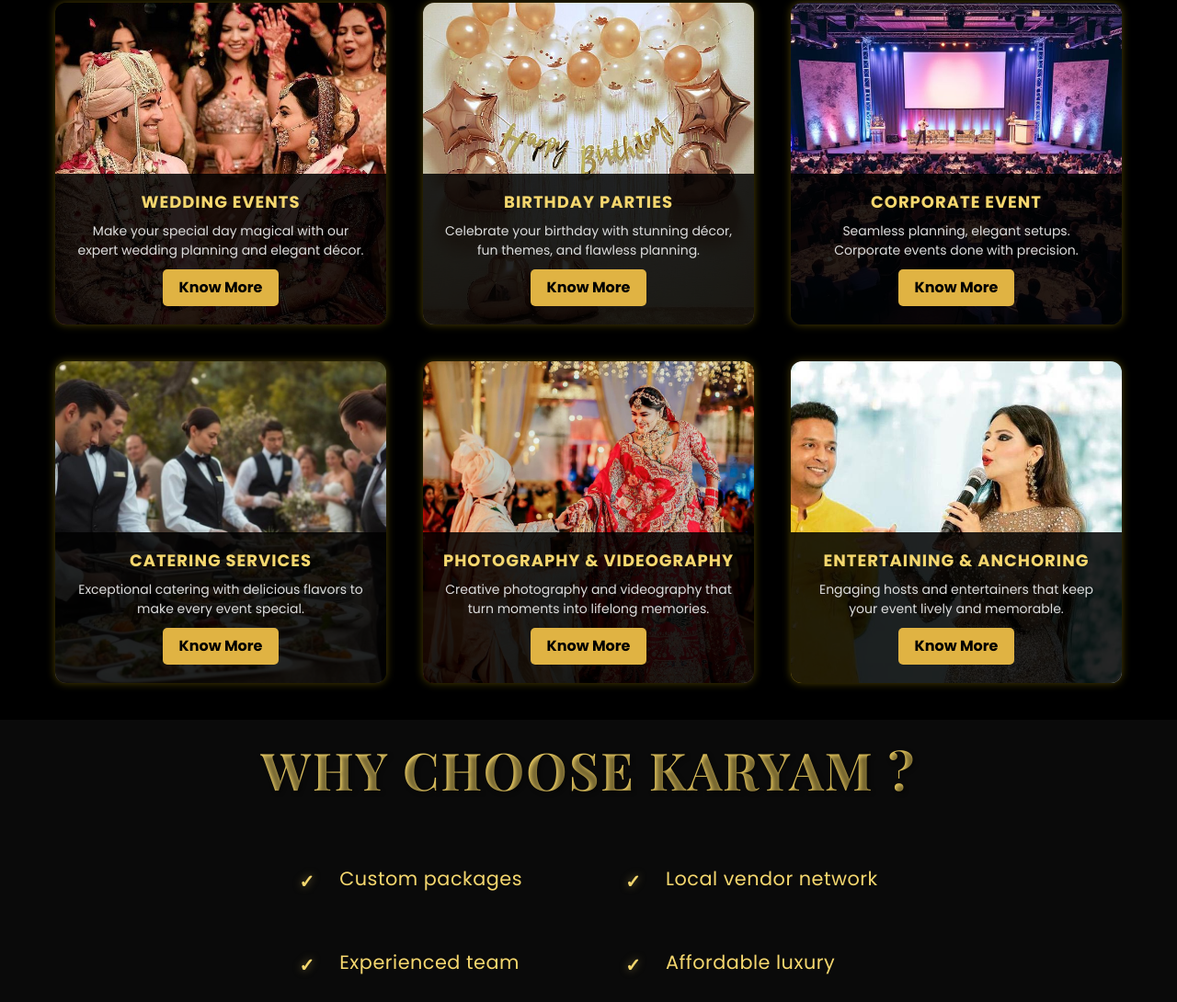
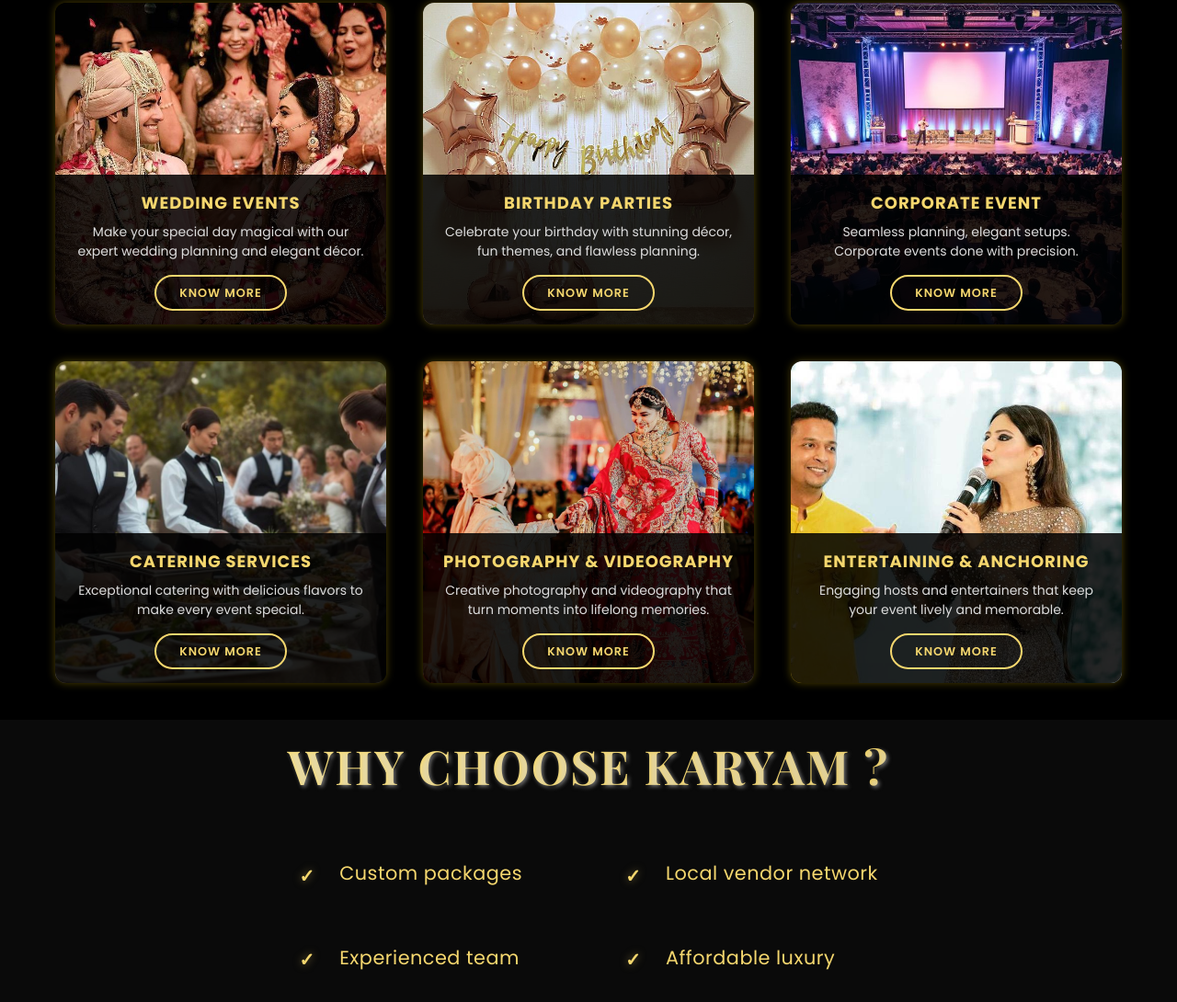
Before and after one commit to ShivaniFullStactDeveloper/Event_Management_Website-, a plain HTML site: page pages/html/service-page.html in a window 1280 px wide. Shown: the part 661-1751 px from the top of the page at 92% size. Drawn offline with nearby package versions, Linux system fonts and the light colour scheme.

Commit message:
Add files via upload

```diff
--- a/pages/css/main.css
+++ b/pages/css/main.css
@@ -135,7 +135,6 @@
 .dropdown-menu a:hover {
     background: rgba(245, 215, 110, 0.15);
     color: #f5d76e;
-
     transform: translateX(5px);
 }
 
@@ -269,7 +268,7 @@
     margin-bottom: 20px;
     font-weight: 500;
     letter-spacing: 1px;
-    animation: fadeInUp 1s ease-out 1s both;
+    animation: fadeInUp 1s ease-out 0.7s both;
 }
 
 .carousel-overlay-content p {
@@ -277,7 +276,7 @@
     font-size: 1.1rem;
     line-height: 1.6;
     margin-bottom: 30px;
-    animation: fadeInUp 1s ease-out 1.5s both;
+    animation: fadeInUp 1s ease-out 1s both;
 }
 
 .button-group {
@@ -301,7 +300,7 @@
     letter-spacing: 1px;
     position: relative;
     overflow: hidden;
-    animation: fadeInUp 1s ease-out 2s both;
+    animation: fadeInUp 1s ease-out 1.5s both;
 }
 
 .common-btn::before {
@@ -325,14 +324,14 @@
     transform: translateY(-2px);
     box-shadow: 0 10px 25px rgba(245, 215, 110, 0.3);
 }
-
+/*
 .common-btn-venue {
     background: linear-gradient(45deg, #f5d76e, #e6c659);
     box-shadow: #f5d76e 0px 0px 10px;
     color: #0a0a0a;
     animation-delay: 2.2s;
     padding: 12px 20px;
-}
+} */
 
 .common-btn-venue::before {
     background: rgba(0, 0, 0, 0.5);
--- a/pages/css/service-page.css
+++ b/pages/css/service-page.css
@@ -107,24 +107,42 @@
         }
 
 
+        /* Know button */
 .service-card button {
-  background-color: #e0b343;
-  color: #000;
-  border: none;
-  padding: 8px 18px;
-  margin-bottom: 20 px;
-  border-radius: 5px;
-  cursor: pointer;
-  font-weight: bold;
-
+ padding: 8px 25px;
+    background: transparent;
+    border: 2px solid #f5d76e;
+    color: #f5d76e;
+    font-weight: 600;
+    font-size: 0.8rem;
+    border-radius: 50px;
+    cursor: pointer;
+    transition: all 0.4s ease;
+    text-transform: uppercase;
+    letter-spacing: 1px;
+    position: relative;
+    overflow: hidden;
+    top: 5px;
+    animation: fadeInUp 1s ease-out 1.5s both;
+}
+.service-card button::before {
+    content: '';
+    position: absolute;
+    top: 0;
+    left: -100%;
+    width: 100%;
+    height: 100%;
+    background: linear-gradient(45deg, #f5d76e, #e6c659);
+    transition: all 0.4s ease;
+    z-index: -1;
+}
+.service-card button:hover {
+    color: #0a0a0a;
+    font-weight: bold;
+    background-color: #e6c659;
+    box-shadow: 0 10px 25px rgba(245, 215, 110, 0.3);
 }
 
-.service-card button:hover {
-  box-shadow:
-    0 8px 15px rgba(245, 215, 110, 0.5),
-    inset 0 1px 0 rgba(255, 255, 255, 0.3);
-  background: linear-gradient(135deg, #e6c659 0%, #f5d76e 50%, #e6c659 100%);
-}
 
 /* ============================== */
 /* Decorative mandala background */
@@ -156,13 +174,13 @@
 
 .main-title {
   font-family: 'Playfair Display', serif;
-  font-size: 3.5rem;
+  font-size: 3.2rem;
   font-weight: 700;
   text-align: center;
   margin-bottom: 70px;
   letter-spacing: 2px;
-  text-shadow: 2px 2px 4px rgba(0, 0, 0, 0.5);
-  background: linear-gradient(135deg, #f5d76e 0%, #e6c659 100%);
+  text-shadow: 2px 2px 4px rgba(212, 212, 212, 0.5);
+  background: linear-gradient(135deg, #ffe681 0%, #e6c659 100%);
   -webkit-background-clip: text;
   -webkit-text-fill-color: transparent;
   background-clip: text;
@@ -432,6 +450,7 @@
             justify-content: center;
             align-items: center;
             gap: 40px;
+            padding: 20px;
         }
 
         .wedding-card {
@@ -440,7 +459,7 @@
             border-radius: 12px;
             overflow: hidden;
             transition: all 0.3s ease;
-            width: 100%;
+            width: 400px;
             max-width: 400px;
             height: 180px;
             border-right: #d4b547 5px solid;
--- a/pages/html/service-page.html
+++ b/pages/html/service-page.html
@@ -347,7 +347,7 @@
                         alt="Mehendi">
                     <div class="wedding-info">
                         <h3>Branding & Design</h3>
-                        <p>Customized materials & decor.</p>
+                        <p>Customized materials and decor.</p>
                     </div>
                 </div>
 
@@ -396,7 +396,7 @@
     </div>
     <!-- ******************************************************* -->
     <!-- ============ Catering Services=================== -->
-    <div id="catering" hidden>
+         <div id="catering" hidden>
         <div class="wedding-container">
             <h1>Catering Services</h1>
             <p class="subtitle">Enjoy a culinary experience enhanced by our professional services and attention to
@@ -419,7 +419,7 @@
                         alt="Sangeet">
                     <div class="wedding-info">
                         <h3>Buffet & Plated Meals</h3>
-                        <p>Variety of serving styles.</p>
+                        <p>Variety of serving styles and others.</p>
                     </div>
                 </div>
 
@@ -482,7 +482,7 @@
     </div>
     <!-- ******************************************************* -->
     <!-- ============ Photography & Videography =================== -->
-    <div id="photography" hidden>
+  <div id="photography" hidden>
         <div class="wedding-container">
             <h1>Photography & Videography</h1>
             <p class="subtitle">We offer stunning and timeless visuals that tell the story of your event with
@@ -495,7 +495,7 @@
                         src="./know-more/photography/consulting.jpg" alt="Haldi">
                     <div class="wedding-info">
                         <h3>Consultation & Planning</h3>
-                        <!-- <p></p> -->
+
                     </div>
                 </div>
 
@@ -505,7 +505,56 @@
                         alt="Sangeet">
                     <div class="wedding-info">
                         <h3>High-Quality Imagery</h3>
-                        <!-- <p></p> -->
+
+                    </div>
+                </div>
+
+                <div class="wedding-card">
+                    <img class="wedding-img"
+                        src="./know-more/photography/artistic&candid.jpg"
+                        alt="Mehendi">
+                    <div class="wedding-info">
+                        <h3>Artistic And Candid Style</h3>
+
+                    </div>
+                </div>
+
+                <div class="wedding-card">
+                    <img class="wedding-img"
+                        src="https://i.pinimg.com/736x/95/32/cb/9532cbcb687db72a7f1b2c2a6525c2ac.jpg"
+                        alt="Reception">
+                    <div class="wedding-info">
+                        <h3>Editing And Retouching</h3>
+
+                    </div>
+                </div>
+            </div>
+        </div>
+
+    <!-- <div id="photography" hidden>
+        <div class="wedding-container">
+            <h1>Photography & Videography</h1>
+            <p class="subtitle">We offer stunning and timeless visuals that tell the story of your event with
+                creativity and precision.</p>
+            <h2>OUR APPROACH.</h2>
+
+            <div class="wedding-content">
+                <div class="wedding-card">
+                    <img class="wedding-img"
+                        src="./know-more/photography/consulting.jpg" alt="Haldi">
+                    <div class="wedding-info">
+                        <h3>Consultation & Planning</h3>
+                        <p></p>
+                    </div>
+                </div>
+
+                <div class="wedding-card">
+                    <img class="wedding-img"
+                        src="./know-more/photography/high_quality.jpg"
+                        alt="Sangeet">
+                    <div class="wedding-info">
+                        <h3>High-Quality Imagery</h3>
+                        <p></p>
                     </div>
                 </div>
 
@@ -515,7 +564,7 @@
                         alt="Mehendi">
                     <div class="wedding-info">
                         <h3>Artistic & Candid Style</h3>
-                        <!-- <p></p> -->
+                        <p></p>
                     </div>
                 </div>
 
@@ -525,11 +574,11 @@
                         alt="Reception">
                     <div class="wedding-info">
                         <h3>Editing & Retouching</h3>
-                        <!-- <p></p> -->
+                        <p></p>
                     </div>
                 </div>
             </div>
-        </div>
+        </div> -->
         <!-- ******************* -->
         <!-- wedding our service  -->
         <section class="common-content">
@@ -644,7 +693,7 @@
                     <div class="common-grid">
                         <div class="common-content-item">
                              <span class="sparkle-star">✦</span>
-                            <div>Wedding Sangeet An’choring.</div>
+                            <div>Wedding Sangeet An'choring.</div>
                         </div>
                         <div class="common-content-item">
                              <span class="sparkle-star">✦</span>
```
Also changed, not shown: index.html (+1 -1 lines).
